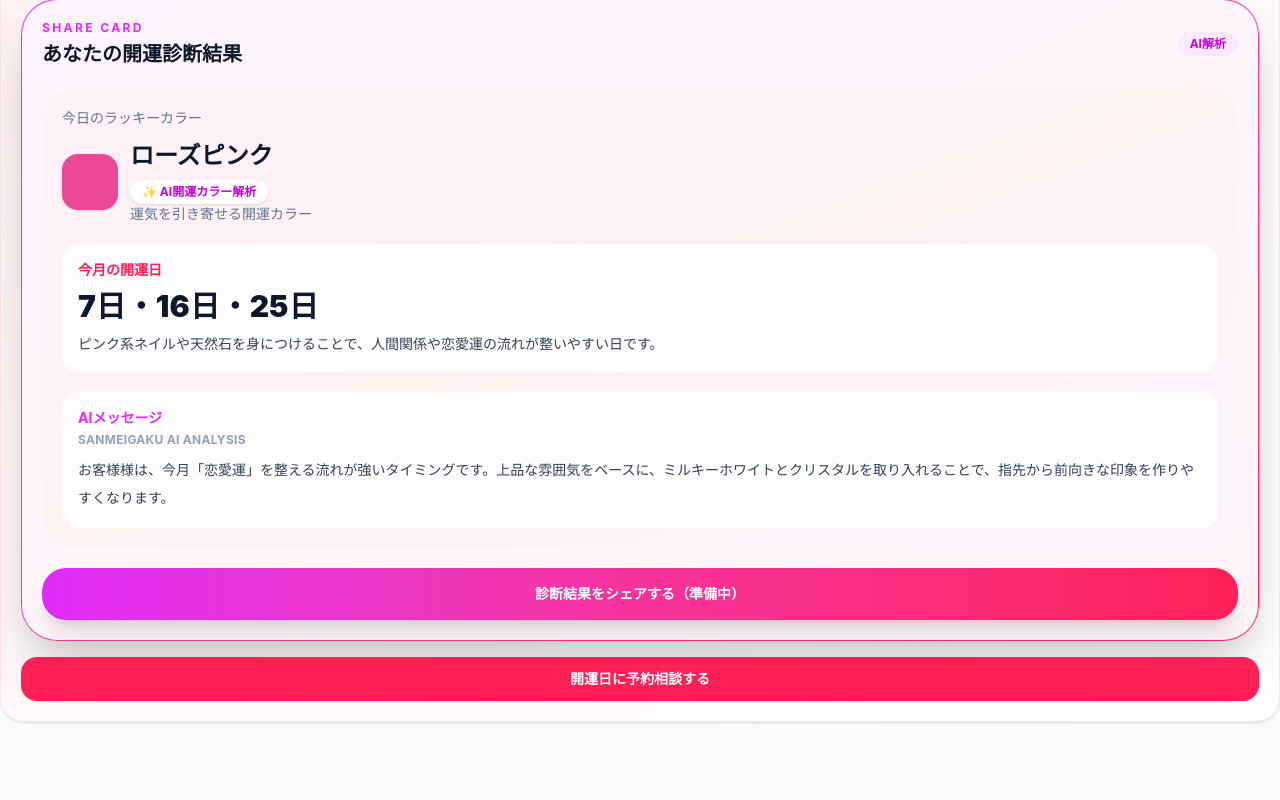
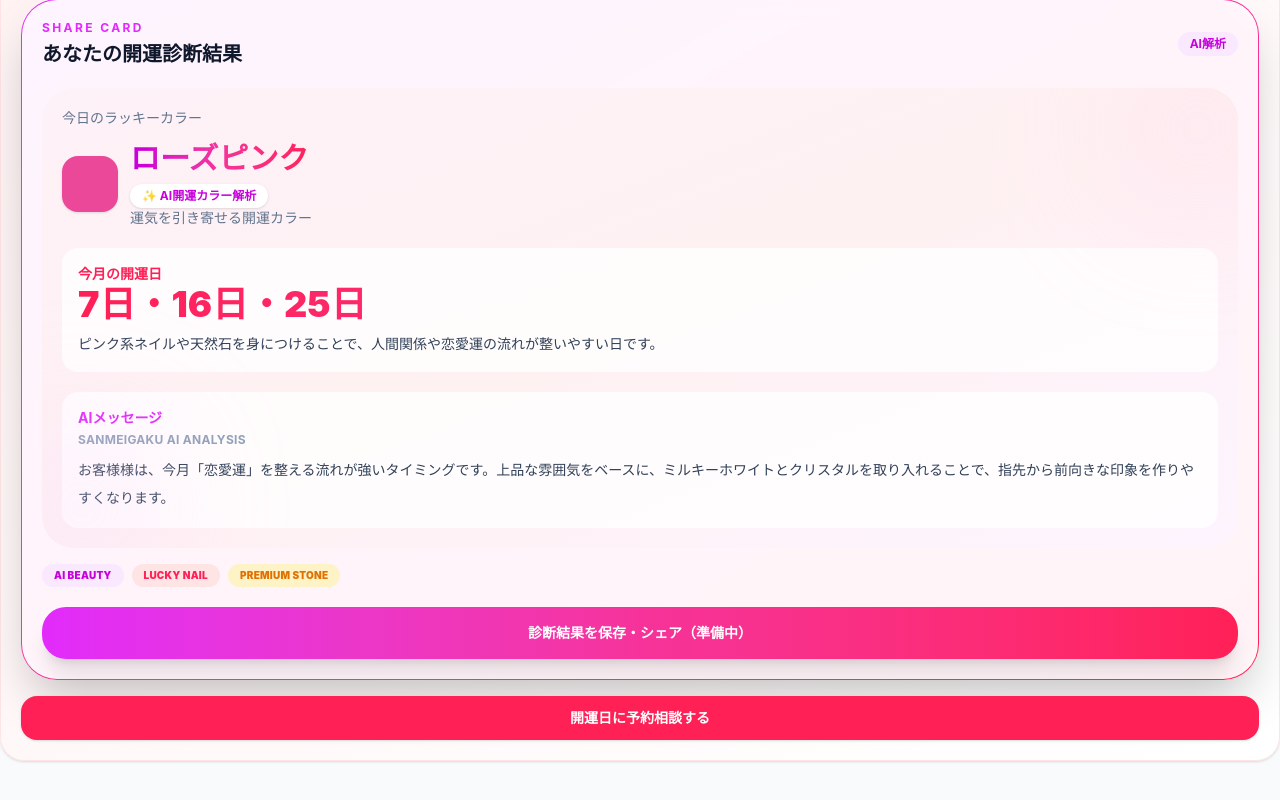
Before and after one commit to madeo2222-coder/Aily-nail-kartte, a Next.js app: page /customer-app/sanmeigaku in a window 1280 px wide. Shown: the part 978-1778 px from the top of the page. Built offline with nearby package versions, Linux system fonts and the light colour scheme.

Commit message:
improve sanmeigaku share card screenshot UI

```diff
--- a/app/customer-app/sanmeigaku/page.tsx
+++ b/app/customer-app/sanmeigaku/page.tsx
@@ -608,7 +608,9 @@ const selectedFortuneColor = useMemo(() => {
       <div className="text-sm text-slate-500">
         今日のラッキーカラー
       </div>
+<div className="absolute -right-10 -top-10 h-40 w-40 rounded-full bg-pink-200/30 blur-3xl" />
 
+<div className="absolute -bottom-10 -left-10 h-40 w-40 rounded-full bg-fuchsia-200/30 blur-3xl" />
       <div className="mt-3 flex items-center gap-3">
         <div
           className="h-14 w-14 rounded-2xl shadow"
@@ -618,9 +620,9 @@ const selectedFortuneColor = useMemo(() => {
         />
 
         <div>
-          <div className="text-2xl font-black text-slate-900">
-            {selectedFortuneColor.luckyName}
-          </div>
+          <div className="bg-gradient-to-r from-fuchsia-600 via-pink-500 to-rose-500 bg-clip-text text-3xl font-black text-transparent">
+  {selectedFortuneColor.luckyName}
+</div>
 <div className="mt-2 inline-flex items-center rounded-full bg-white px-3 py-1 text-xs font-bold text-fuchsia-600 shadow-sm">
   ✨ AI開運カラー解析
 </div>
@@ -635,9 +637,9 @@ const selectedFortuneColor = useMemo(() => {
           今月の開運日
         </div>
 
-        <div className="mt-2 text-3xl font-black text-slate-900">
-          {selectedLuckyDay.day}
-        </div>
+        <div className="bg-gradient-to-r from-rose-500 to-pink-500 bg-clip-text text-4xl font-black text-transparent">
+  {selectedLuckyDay.day}
+</div>
 
         <div className="mt-2 text-sm leading-6 text-slate-700">
           {selectedLuckyDay.message}
@@ -656,12 +658,24 @@ const selectedFortuneColor = useMemo(() => {
         </div>
       </div>
     </div>
+<div className="mt-4 flex items-center gap-2">
+  <div className="rounded-full bg-fuchsia-100 px-3 py-1 text-[10px] font-black tracking-wide text-fuchsia-600">
+    AI BEAUTY
+  </div>
 
+  <div className="rounded-full bg-rose-100 px-3 py-1 text-[10px] font-black tracking-wide text-rose-500">
+    LUCKY NAIL
+  </div>
+
+  <div className="rounded-full bg-amber-100 px-3 py-1 text-[10px] font-black tracking-wide text-amber-600">
+    PREMIUM STONE
+  </div>
+</div>
     <button
   type="button"
   className="mt-5 w-full rounded-3xl bg-gradient-to-r from-fuchsia-500 via-pink-500 to-rose-500 px-4 py-4 text-sm font-black text-white shadow-xl transition active:scale-[0.98]"
 >
-      診断結果をシェアする（準備中）
+      診断結果を保存・シェア（準備中）
     </button>
   </div>
 </section>
```
